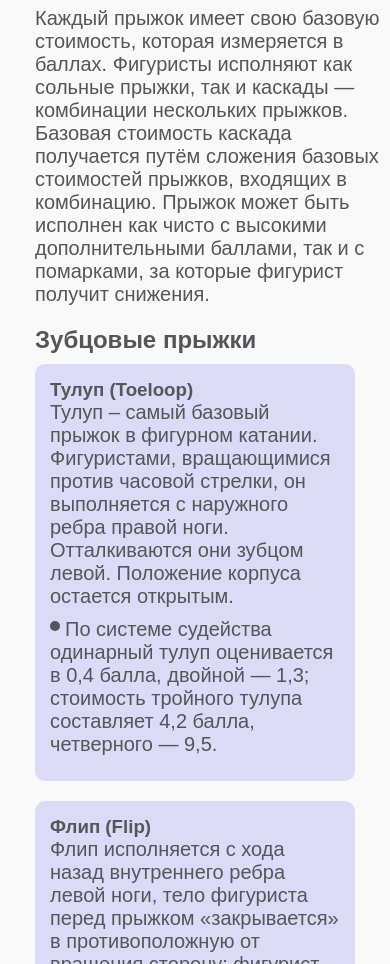
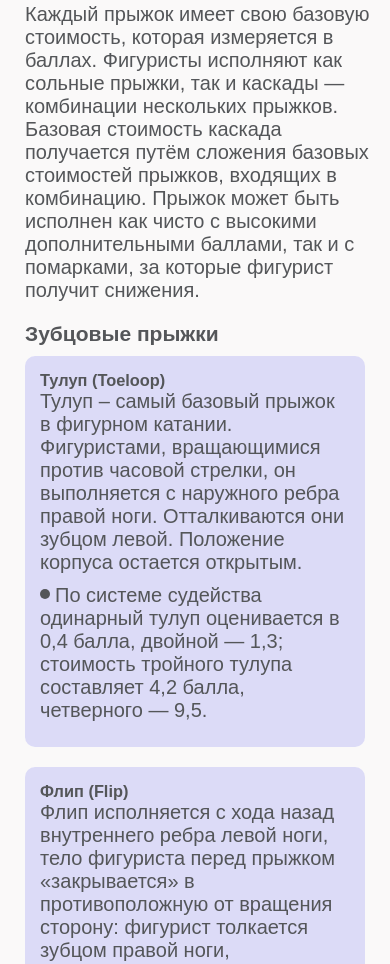
Before and after one commit to Libeausta/libeausta.github.io, a plain HTML site: page figureskating/index.html in a window 390 px wide. Shown: the part 279-1243 px from the top of the page. Drawn offline with Linux system fonts and the light colour scheme.

Commit message:
Update css.css

```diff
--- a/figureskating/css/css.css
+++ b/figureskating/css/css.css
@@ -87,19 +87,21 @@ img {
 }
 @media (max-width: 768px) {
 	.desc_header {
-		margin-left: 35px;
+		margin-left: 25px;
 	}
 	.flex_column {
-		margin-left: 35px;
-		margin-right: 35px;
+		margin-left: 25px;
+		margin-right: 25px;
 	}
 	.title, .desc_title {
 		text-align: left;
-		margin-left: 35px;
-		margin-right: 35px;
+		margin-left: 25px;
+		margin-right: 25px;
 	}
 	body {
-		font-size: 16px;
+		font-size: 14px;
+	}
+	.judge::before {
+		margin: 5px 5px 0 0;
 	}
 }
-}
```
